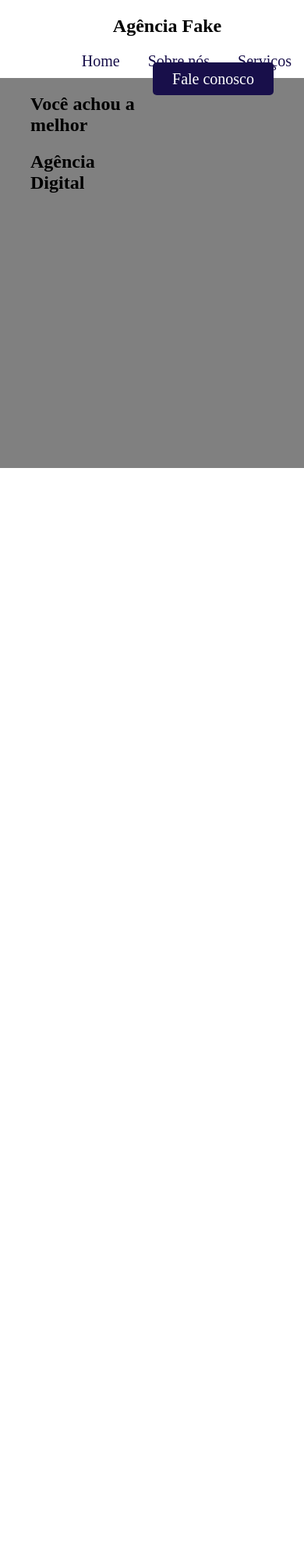
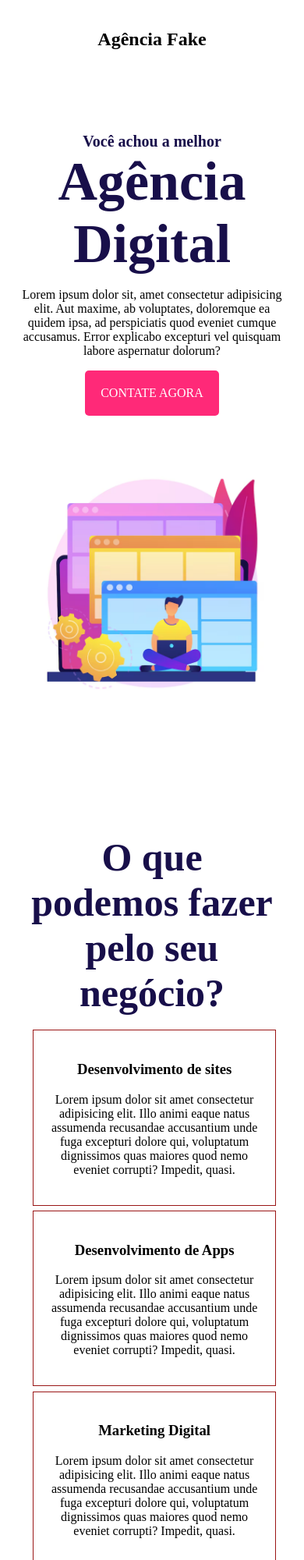
Before and after one commit to RaniFerreira/Curso-CSS, a plain HTML site: page aula-css/agencia-fake/index.html in a window 390 px wide. Shown: the top 2000 px of the page at 78% size. Before the commit the page ends 844 px from the top, so only its background shows below. Drawn offline with Linux system fonts and the light colour scheme; a web font is replaced by a local one.

Commit message:
finalizando site do curso

```diff
--- a/aula-css/agencia-fake/css/estiloSite.css
+++ b/aula-css/agencia-fake/css/estiloSite.css
@@ -15,12 +15,14 @@ body{
     height: 100px;
     justify-content: center;
     align-items: center;
+    position: fixed;
+    width: 100%;
 
 }
 
 .logo{
     flex: 20%;
-    text-align: center;
+    text-align: left;
     margin-left: 10%;
 
 }
@@ -58,10 +60,13 @@ body{
 }
 
 .header{
-    background: gray;
+
     height: 500px;
     display: flex;
     flex-flow: row wrap;
+    align-items: center;
+    justify-content: center;
+
 }
 .headline{
     flex: 40%;
@@ -72,3 +77,91 @@ body{
     margin-right: 10%;
 
 }
+img{
+    max-width: 100%;
+    text-align: center;
+}
+
+.headline h2{
+    font-weight: bold;
+    color: #180F4A;
+    font-size: 20px;
+    padding: 0;
+    margin: 0;
+
+}
+
+.contact-btn{
+    display: inline-block;
+    background: #FF2978;
+    padding: 20px;
+    color: white;
+    text-transform:uppercase ;
+    text-decoration: none;
+    border-radius: 5px;
+
+}
+.contact-btn:hover{
+  background: #180F4A;
+
+}
+
+section{
+    display: inline-block;
+    margin-top: 80px;
+    margin-left: 5%;
+    margin-right: 5%;
+
+    text-align: center;
+    padding: 5%;
+
+}
+section h2{
+    width: 100%;
+    font-size: 50px;
+    margin: 0;
+    font-family: 'lumanosimo';
+    font-weight: bold;
+    color: #180F4A;
+
+}
+.servicos{
+    display: inline-block;
+    margin-top: 5%;
+
+}
+.card{
+    display:inline-block;
+    width: 30%;
+    padding: 20px;
+    margin: 1%;
+    border: 1px solid rgb(154, 22, 22);
+
+}
+
+.card:hover{
+    padding: 40px;
+    background: #180F4A;
+    color: white;
+
+}
+
+.footer{
+    border-top: 5px solid #FF2978;
+    margin-top: 100px;
+    height: 350px;
+    background-image: linear-gradient(180deg,#180F4A, #090422, black);
+    text-align: center;
+
+}
+.logo-rodape{
+    padding: 100px;
+
+}
+
+.agencia{
+    font-family: 'lumanosimo';
+    color: white;
+    font-size: 34px;
+
+}
--- /dev/null
+++ b/aula-css/agencia-fake/css/responsivo.css
@@ -0,0 +1,38 @@
+@media screen and (max-width:1005px) {
+    .navbar{
+        position: relative;
+    }
+    .menu{
+        display: none;
+
+    }
+    .logo{
+        margin: 0;
+        text-align: center;
+    }
+    .header{
+        padding-top: 50px;
+    }
+    .headline{
+        flex: 100%;
+        margin: 5%;
+        text-align: center;
+    }
+    .headline p{
+        text-align: center;
+    }
+    .img-headline{
+        flex: 100%;
+        margin: 5%;
+        text-align: center;
+
+    }
+    .card{
+        width: 100%;
+
+    }
+    section{
+        margin-top: 450px;
+    }
+
+}
--- a/aula-css/agencia-fake/index.html
+++ b/aula-css/agencia-fake/index.html
@@ -5,6 +5,7 @@
     <meta name="viewport" content="width=device-width, initial-scale=1.0">
     <title>Agência Fake Aula</title>
     <link rel="stylesheet" href="css/estiloSite.css">
+    <link rel="stylesheet" href="css/responsivo.css">
 </head>
 <body>
     <nav class="navbar">
@@ -25,13 +26,45 @@
     <header class="header">
         <div class="headline">
             <h2>Você achou a melhor</h2>
-            <h2>Agência Digital</h2>
+            <h2 style="font-size: 70px;">Agência Digital</h2>
+            <p>Lorem ipsum dolor sit, amet consectetur adipisicing elit. Aut maxime, ab voluptates, doloremque ea quidem ipsa, ad perspiciatis quod eveniet cumque accusamus. Error explicabo excepturi vel quisquam labore aspernatur dolorum?</p>
+            <a href="#" class="contact-btn">Contate agora</a>
         </div>
         <div class="img-headline">
+            <img src="img/modelo.jpg" alt="">
 
         </div>
     </header>
 
+    <!--Sessões-->
+    <section>
+        <h2>O que podemos fazer pelo seu negócio?</h2>
+        <div class="servicos">
+            <div class="card">
+                <h3>Desenvolvimento de sites</h3>
+                <p>Lorem ipsum dolor sit amet consectetur adipisicing elit. Illo animi eaque natus assumenda recusandae accusantium unde fuga excepturi dolore qui, voluptatum dignissimos quas maiores quod nemo eveniet corrupti? Impedit, quasi.</p>
+            </div>
+            <div class="card">
+                <h3>Desenvolvimento de Apps</h3>
+                <p>Lorem ipsum dolor sit amet consectetur adipisicing elit. Illo animi eaque natus assumenda recusandae accusantium unde fuga excepturi dolore qui, voluptatum dignissimos quas maiores quod nemo eveniet corrupti? Impedit, quasi.</p>
+            </div>
+            <div class="card">
+                <h3>Marketing Digital</h3>
+                <p>Lorem ipsum dolor sit amet consectetur adipisicing elit. Illo animi eaque natus assumenda recusandae accusantium unde fuga excepturi dolore qui, voluptatum dignissimos quas maiores quod nemo eveniet corrupti? Impedit, quasi.</p>
+            </div>
+        </div>
+    </section>
+
+    <footer class="footer">
+        <div class="logo-rodape">
+        <h1 class="agencia">Agência Fake</h1>
+        <p style="color: white;">Um site feito com HTML e CSS puro</p>
+        <b style="color: white;">© Todos os direitos reservados.</b>
+        </div>
+
+
+    </footer>
+
 
 </body>
 </html>
```
Also changed, not shown: aula-css/agencia-fake/img/modelo.jpg (added).
